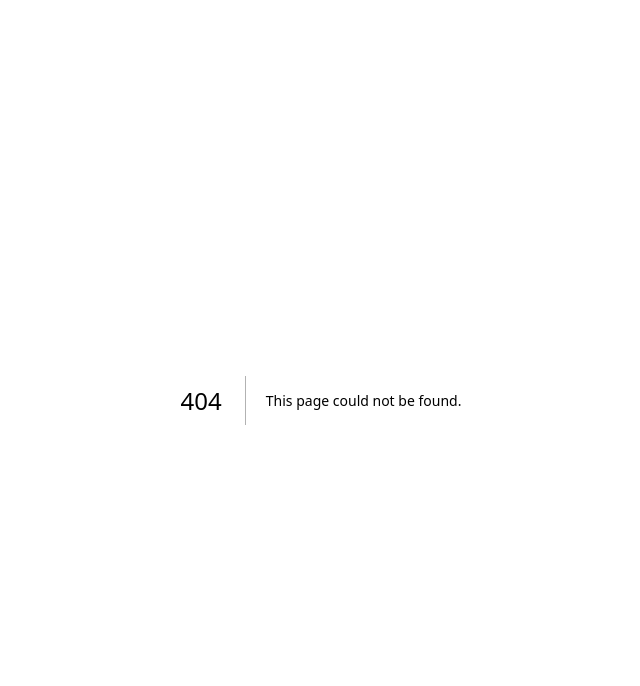
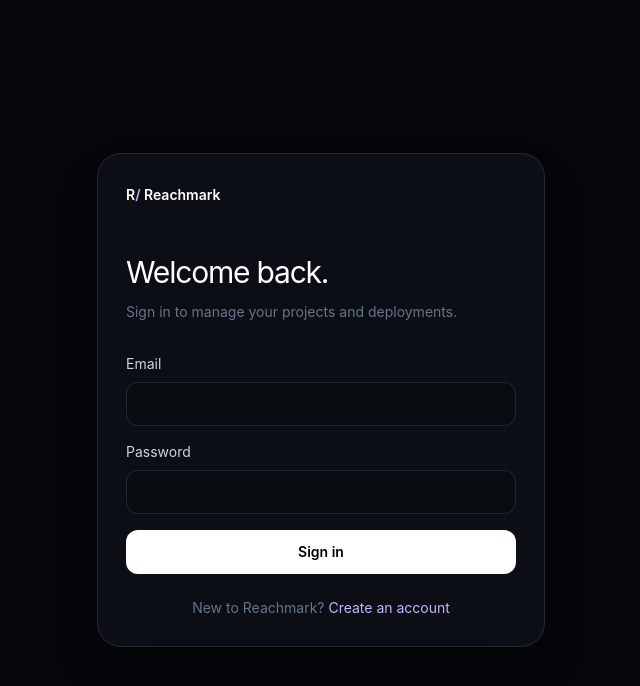
Before and after one commit to leephil1907-lab/ReachmarkWebHosting, a Next.js app: page /login in a window 1280 px wide. Before the commit this address had no page. Shown: the top 686 px of the page, without its empty margins (319-959 px from the left). Built offline with nearby package versions, Linux system fonts and the light colour scheme.

Commit message:
feat: add auth and dashboard product shell

```diff
--- /dev/null
+++ b/app/(auth)/login/page.tsx
@@ -0,0 +1,6 @@
+"use client";
+import { FormEvent } from "react";
+export default function LoginPage(){
+  function submit(e:FormEvent<HTMLFormElement>){e.preventDefault();}
+  return <main className="min-h-screen bg-[#050609] px-6 py-12 text-white"><div className="mx-auto flex min-h-[calc(100vh-6rem)] max-w-md items-center"><div className="w-full rounded-3xl border border-white/10 bg-[#0b0e14] p-7 shadow-2xl"><a href="/" className="text-sm font-semibold">R<span className="text-violet-300">/</span> Reachmark</a><h1 className="mt-12 text-3xl tracking-[-.04em]">Welcome back.</h1><p className="mt-3 text-sm text-slate-500">Sign in to manage your projects and deployments.</p><form onSubmit={submit} className="mt-8 space-y-4"><label className="block text-sm text-slate-300">Email<input name="email" type="email" required className="mt-2 h-11 w-full rounded-xl border border-white/10 bg-black/20 px-3 outline-none focus:border-violet-300/50"/></label><label className="block text-sm text-slate-300">Password<input name="password" type="password" required className="mt-2 h-11 w-full rounded-xl border border-white/10 bg-black/20 px-3 outline-none focus:border-violet-300/50"/></label><button className="h-11 w-full rounded-xl bg-white text-sm font-semibold text-black">Sign in</button></form><p className="mt-6 text-center text-sm text-slate-500">New to Reachmark? <a href="/signup" className="text-violet-300">Create an account</a></p></div></div></main>
+}
```
